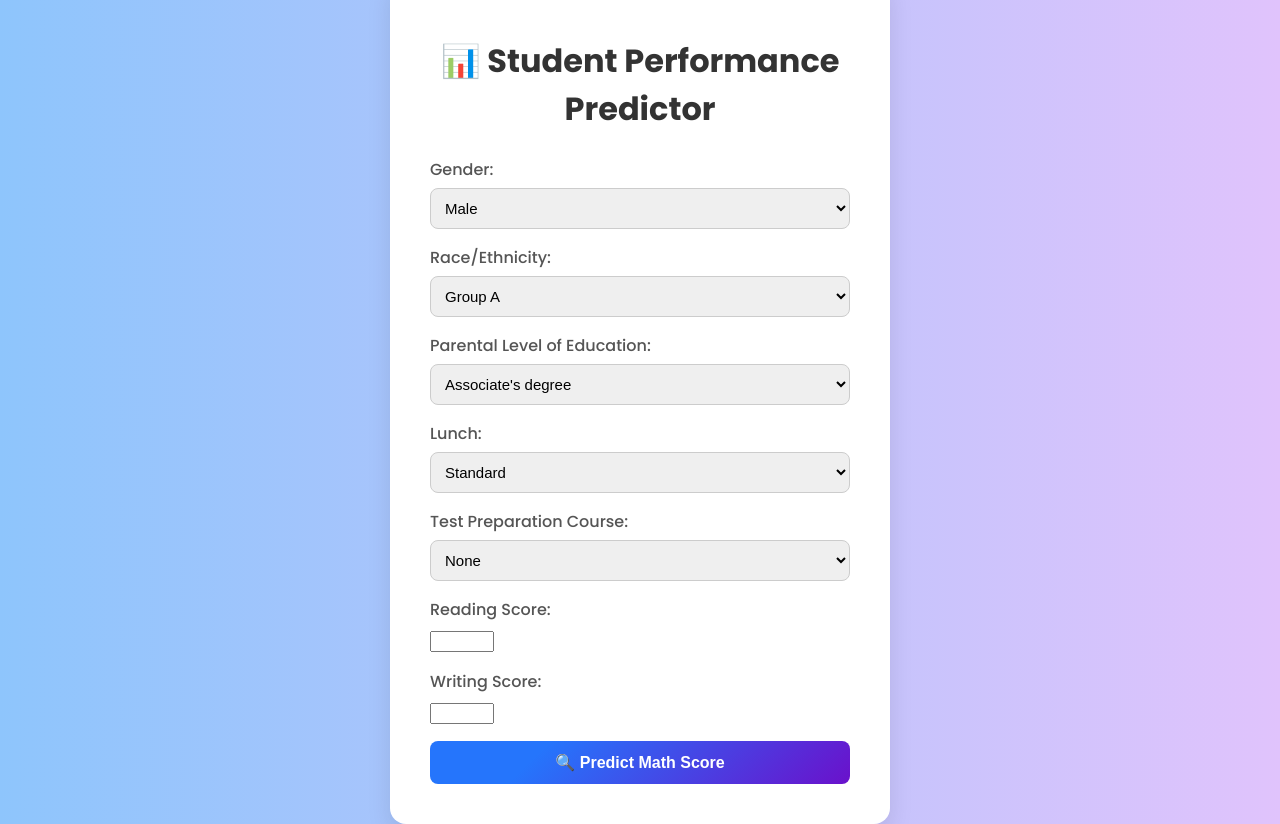
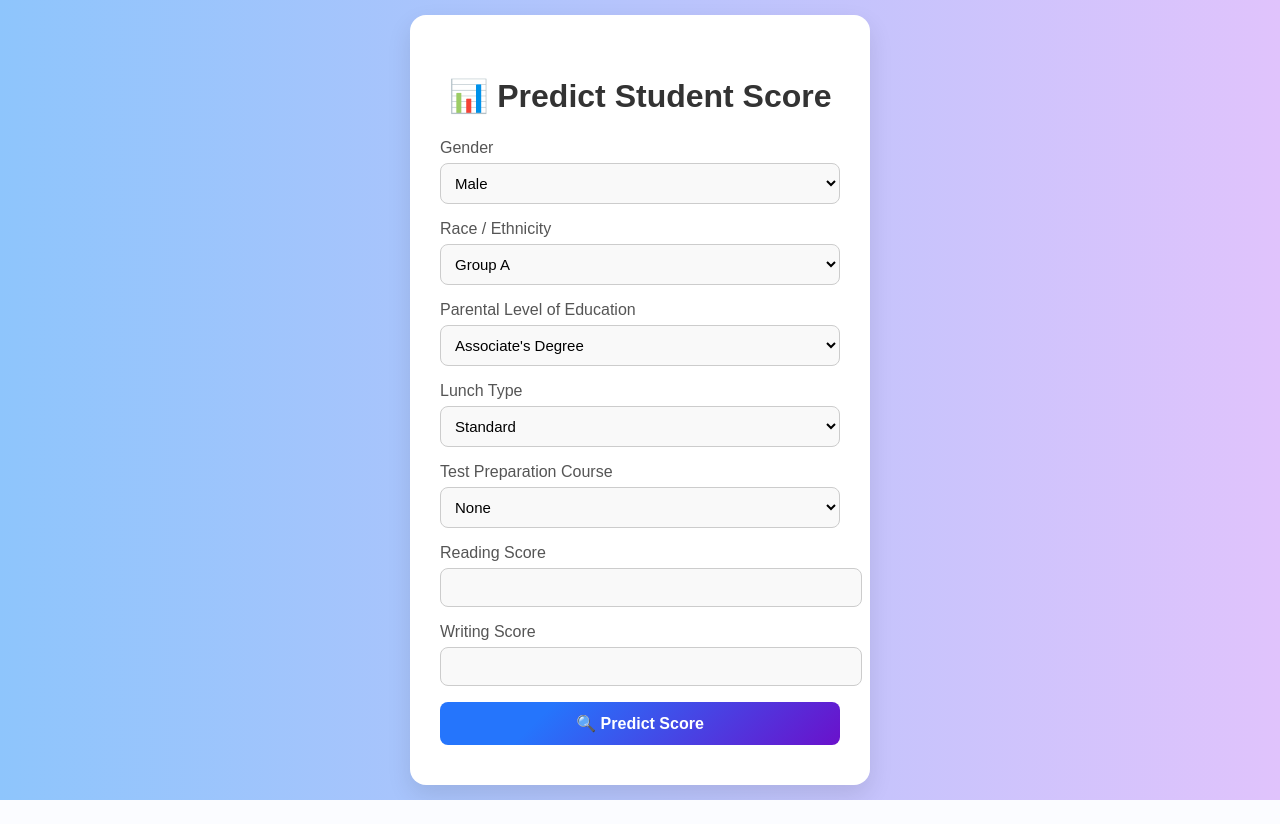
Before and after one commit to kaushik-gowda/ML_Project, a Flask app: page / in a window 1280 px wide. After the commit the page ends 800 px from the top, so only its background shows below. Run offline with Flask 3, Linux system fonts and the light colour scheme; parts of the project's set-up code (start-up, migrations or seed data) failed here and were passed over.

Commit message:
updation process

```diff
--- a/templates/index.html
+++ b/templates/index.html
@@ -2,9 +2,8 @@
 <html lang="en">
 <head>
     <meta charset="UTF-8">
+    <title>🎓 Student Performance Predictor</title>
     <meta name="viewport" content="width=device-width, initial-scale=1.0">
-    <title>Student Performance Predictor</title>
-    <link href="https://fonts.googleapis.com/css2?family=Poppins:wght@300;500;700&display=swap" rel="stylesheet">
     <style>
         body {
             margin: 0;
@@ -14,16 +13,16 @@
             display: flex;
             justify-content: center;
             align-items: center;
-            height: 100vh;
+            min-height: 100vh;
         }
 
         .container {
             background-color: #ffffff;
-            padding: 40px;
+            padding: 40px 30px;
             border-radius: 16px;
             box-shadow: 0 10px 25px rgba(0, 0, 0, 0.1);
-            width: 420px;
-            max-width: 90%;
+            width: 400px;
+            max-width: 95%;
         }
 
         h1 {
@@ -43,13 +42,14 @@
             font-weight: 500;
         }
 
-        input[type=\"number\"],
+        input[type="number"],
         select {
             width: 100%;
             padding: 10px;
             border: 1px solid #ccc;
             border-radius: 8px;
             font-size: 15px;
+            background-color: #f9f9f9;
         }
 
         button {
@@ -71,22 +71,23 @@
         }
 
         .result {
-            margin-top: 30px;
+            margin-top: 24px;
             background-color: #f3f9ff;
             padding: 15px;
-            border-left: 4px solid #2575fc;
+            border-left: 5px solid #2575fc;
             border-radius: 8px;
             font-size: 17px;
             color: #333;
+            text-align: center;
         }
     </style>
 </head>
 <body>
     <div class="container">
-        <h1>📊 Student Performance Predictor</h1>
-        <form action="/predict" method="POST">
+        <h1>📊 Predict Student Score</h1>
+        <form method="POST">
             <div class="form-group">
-                <label>Gender:</label>
+                <label for="gender">Gender</label>
                 <select name="gender" required>
                     <option value="male">Male</option>
                     <option value="female">Female</option>
@@ -94,7 +95,7 @@
             </div>
 
             <div class="form-group">
-                <label>Race/Ethnicity:</label>
+                <label for="race_ethnicity">Race / Ethnicity</label>
                 <select name="race_ethnicity" required>
                     <option value="group A">Group A</option>
                     <option value="group B">Group B</option>
@@ -105,18 +106,19 @@
             </div>
 
             <div class="form-group">
-                <label>Parental Level of Education:</label>
+                <label for="parental_level_of_education">Parental Level of Education</label>
                 <select name="parental_level_of_education" required>
-                    <option value="associate's degree">Associate's degree</option>
-                    <option value="bachelor's degree">Bachelor's degree</option>
-                    <option value="high school">High school</option>
-                    <option value="master's degree">Master's degree</option>
-                    <option value="some college">Some college</option>
+                    <option value="associate's degree">Associate's Degree</option>
+                    <option value="bachelor's degree">Bachelor's Degree</option>
+                    <option value="master's degree">Master's Degree</option>
+                    <option value="some college">Some College</option>
+                    <option value="high school">High School</option>
+                    <option value="some high school">Some High School</option>
                 </select>
             </div>
 
             <div class="form-group">
-                <label>Lunch:</label>
+                <label for="lunch">Lunch Type</label>
                 <select name="lunch" required>
                     <option value="standard">Standard</option>
                     <option value="free/reduced">Free/Reduced</option>
@@ -124,7 +126,7 @@
             </div>
 
             <div class="form-group">
-                <label>Test Preparation Course:</label>
+                <label for="test_preparation_course">Test Preparation Course</label>
                 <select name="test_preparation_course" required>
                     <option value="none">None</option>
                     <option value="completed">Completed</option>
@@ -132,22 +134,21 @@
             </div>
 
             <div class="form-group">
-                <label>Reading Score:</label>
+                <label for="reading_score">Reading Score</label>
                 <input type="number" name="reading_score" min="0" max="100" required>
             </div>
 
             <div class="form-group">
-                <label>Writing Score:</label>
+                <label for="writing_score">Writing Score</label>
                 <input type="number" name="writing_score" min="0" max="100" required>
             </div>
 
-            <button type="submit">🔍 Predict Math Score</button>
+            <button type="submit">🔍 Predict Score</button>
         </form>
 
-        {% if prediction_text %}
+        {% if result %}
         <div class="result">
-            <h2>📈 Predicted Math Score:</h2>
-            <p>{{ prediction_text }}</p>
+            🎯 <strong>Predicted Math Score:</strong> {{ result }}
         </div>
         {% endif %}
     </div>
```
